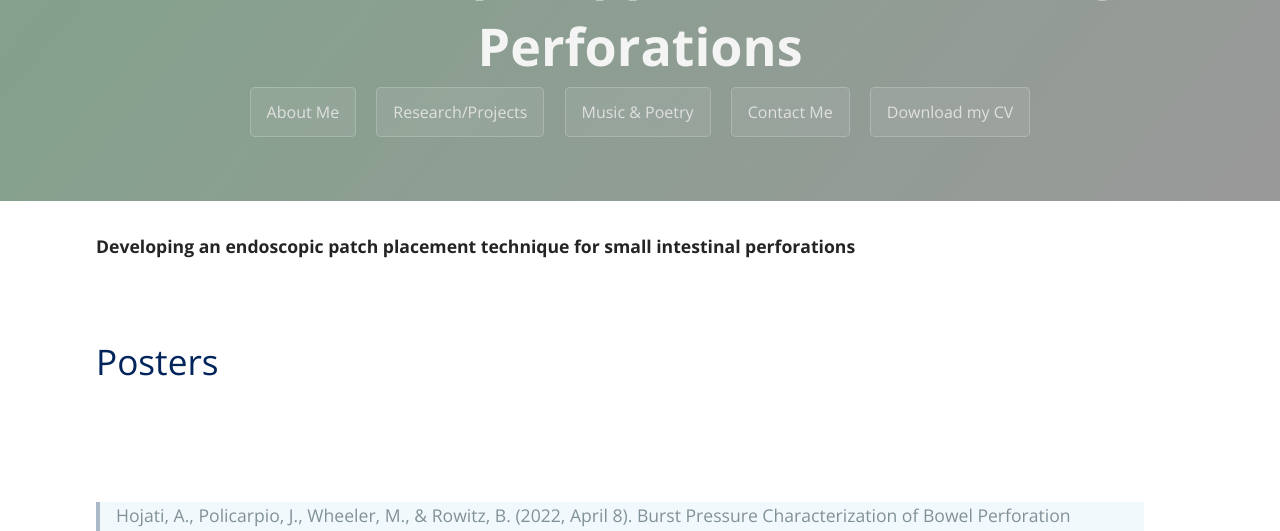
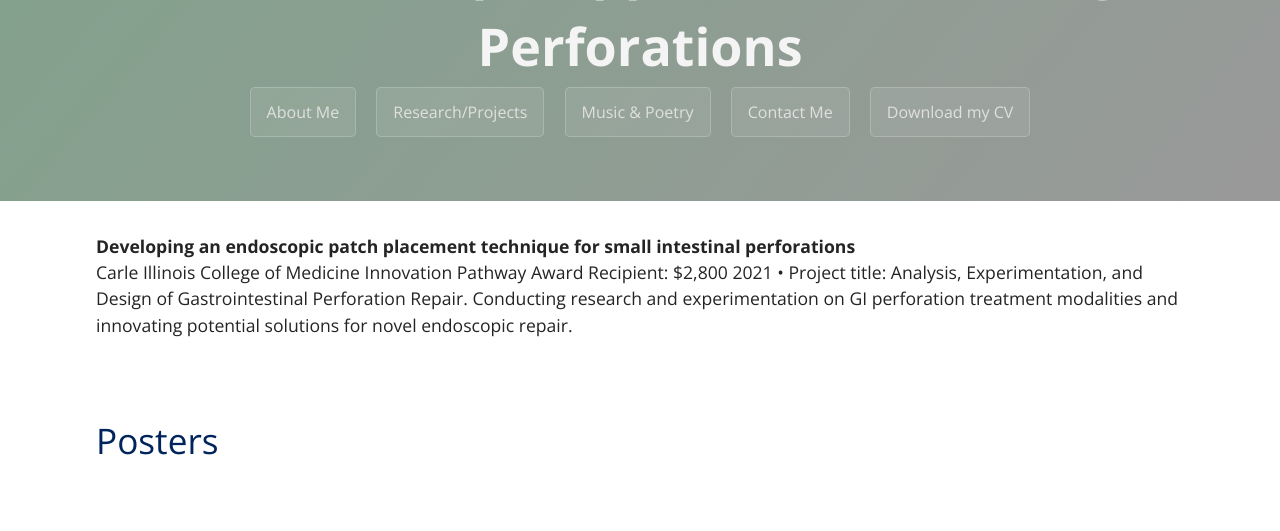
Before and after one commit to EyeCanDoIt/EyeCanDoIt.github.io, a Jekyll site: the page built from patch.md, in a window 1280 px wide and 900 px high, scrolled down 375 px, cut to the strip 0-531 px from the top of the window. Built offline with Jekyll 4.4.1, drawn with Linux system fonts in a browser that asks for light colours.

Commit message:
Update patch.md

```diff
--- a/patch.md
+++ b/patch.md
@@ -5,6 +5,12 @@ filename: patch
 ---
 
 **Developing an endoscopic patch placement technique for small intestinal perforations**
+<br>
+Carle Illinois College of Medicine Innovation Pathway Award Recipient: $2,800 2021
+• Project title: Analysis, Experimentation, and Design of Gastrointestinal Perforation Repair.
+Conducting research and experimentation on GI perforation treatment modalities and innovating
+potential solutions for novel endoscopic repair.
+
 
 <br>
 
```
